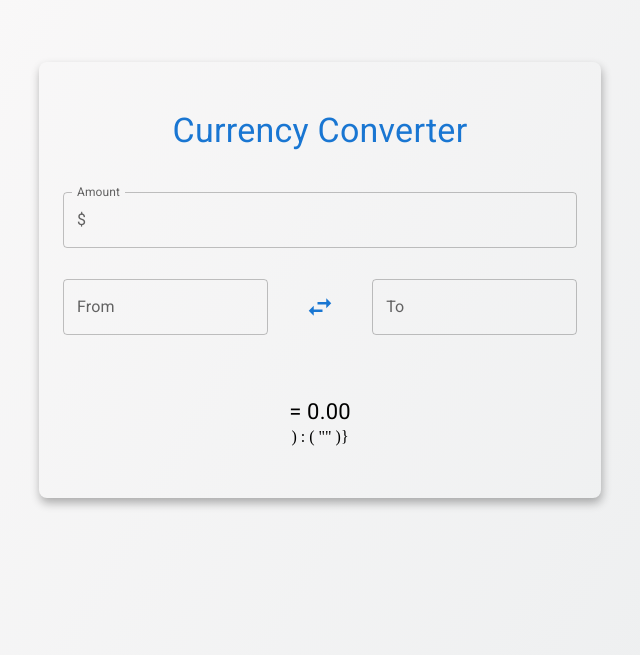
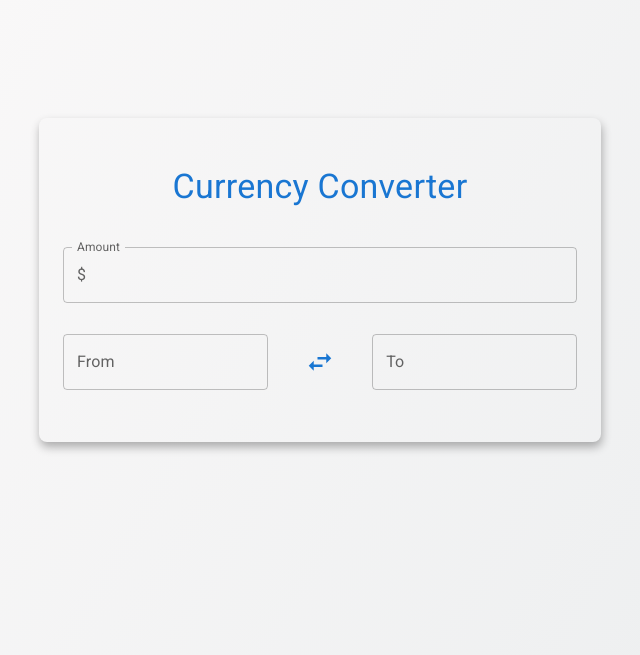
Before and after one commit to OlhaPo/react-currency-converter, a React (Create React App) app: page / in a window 1280 px wide. Shown: the part 145-800 px from the top of the page, without its empty margins (320-960 px from the left). Built offline with nearby package versions, Linux system fonts and the light colour scheme; no server answers.

Commit message:
Fix a  bug

```diff
--- a/src/App.js
+++ b/src/App.js
@@ -92,13 +92,16 @@ function App() {
           currencies={currencies}
         />
       </Grid>
-      <Box sx={boxStyle}>
-        <Typography sx={{ fontSize: "22px" }}>
-          {firstAmount} {fromCurrency.code} = {(firstAmount * rate).toFixed(2)}{" "}
-          {toCurrency.code}
-        </Typography>
-      </Box>
-      ) : ( "" )}
+      {firstAmount && fromCurrency && toCurrency && !hasError ? (
+        <Box sx={boxStyle}>
+          <Typography sx={{ fontSize: "22px" }}>
+            {firstAmount} {fromCurrency.code} ={" "}
+            {(firstAmount * rate).toFixed(2)} {toCurrency.code}
+          </Typography>
+        </Box>
+      ) : (
+        ""
+      )}
       {hasError ? (
         <Box>
           <Typography variant="h6" sx={boxStyle}>
```
